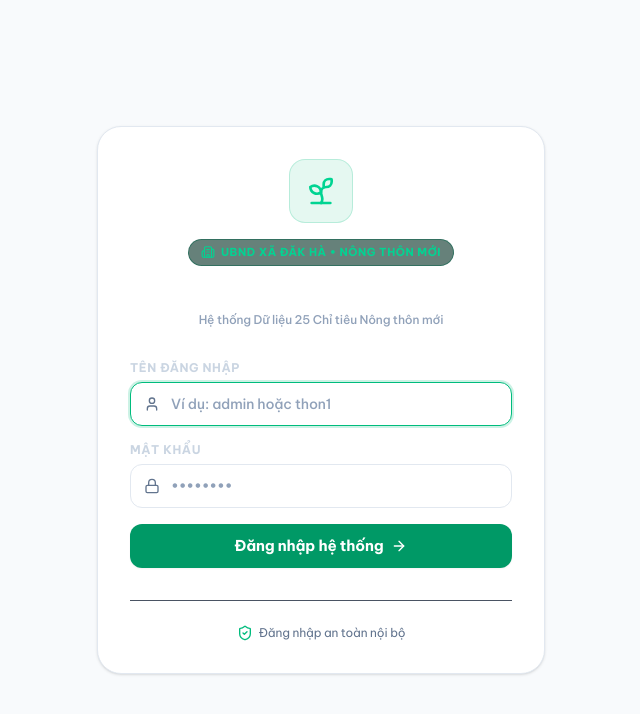
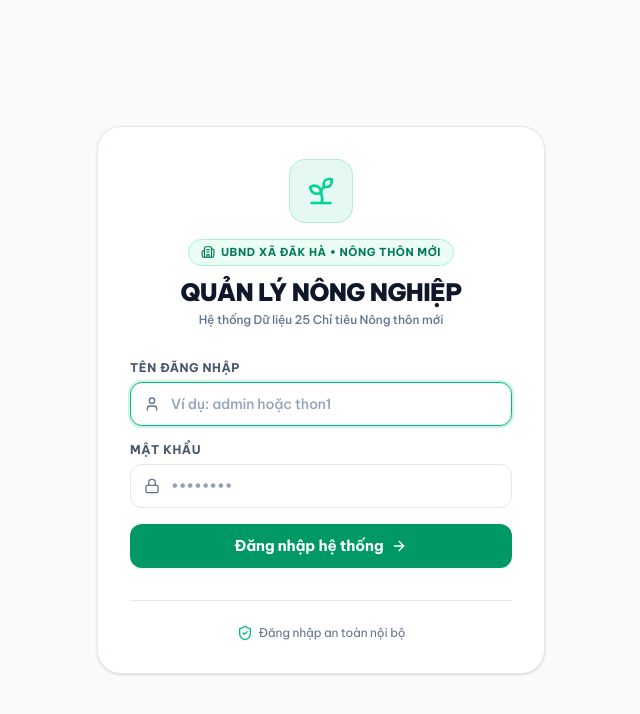
Before and after one commit to Umnuar/QLNN, a React (Vite) app in the folder QLNN-Client/: page / in a window 1280 px wide. Shown: the top 714 px of the page, without its empty margins (319-959 px from the left). Built offline with nearby package versions, Linux system fonts and the light colour scheme; no server answers.

Commit message:
fix(ui): improve light mode contrast on login and hide internal endpoints

```diff
--- a/QLNN-Client/src/components/auth/LoginView.tsx
+++ b/QLNN-Client/src/components/auth/LoginView.tsx
@@ -55,14 +55,14 @@ export const LoginView: React.FC = () => {
           <div className="w-16 h-16 bg-emerald-500/10 border border-emerald-500/20 text-emerald-400 rounded-2xl mx-auto flex items-center justify-center mb-4">
             <Sprout className="w-8 h-8" />
           </div>
-          <div className="inline-flex items-center gap-1.5 px-3 py-1 rounded-full bg-emerald-950/60 text-emerald-400 border border-emerald-800/50 text-[11px] font-bold uppercase tracking-wider mb-2.5">
+          <div className="inline-flex items-center gap-1.5 px-3 py-1 rounded-full bg-emerald-50 dark:bg-emerald-950/60 text-emerald-700 dark:text-emerald-400 border border-emerald-200 dark:border-emerald-800/50 text-[11px] font-bold uppercase tracking-wider mb-2.5">
             <Building2 className="w-3.5 h-3.5" />
             <span>UBND XÃ ĐĂK HÀ • NÔNG THÔN MỚI</span>
           </div>
-          <h1 className="text-2xl font-black text-white tracking-tight">
+          <h1 className="text-2xl font-black text-slate-900 dark:text-white tracking-tight">
             QUẢN LÝ NÔNG NGHIỆP
           </h1>
-          <p className="text-xs font-medium text-slate-400 mt-1">
+          <p className="text-xs font-medium text-slate-500 dark:text-slate-400 mt-1">
             Hệ thống Dữ liệu 25 Chỉ tiêu Nông thôn mới
           </p>
         </div>
@@ -78,7 +78,7 @@ export const LoginView: React.FC = () => {
         {/* Form */}
         <form onSubmit={handleLogin} className="space-y-4">
           <div>
-            <label className="block text-xs font-bold text-slate-300 uppercase tracking-wider mb-1.5">
+            <label className="block text-xs font-bold text-slate-600 dark:text-slate-300 uppercase tracking-wider mb-1.5">
               Tên đăng nhập
             </label>
             <div className="relative">
@@ -98,7 +98,7 @@ export const LoginView: React.FC = () => {
           </div>
 
           <div>
-            <label className="block text-xs font-bold text-slate-300 uppercase tracking-wider mb-1.5">
+            <label className="block text-xs font-bold text-slate-600 dark:text-slate-300 uppercase tracking-wider mb-1.5">
               Mật khẩu
             </label>
             <div className="relative">
@@ -133,7 +133,7 @@ export const LoginView: React.FC = () => {
         </form>
 
         {/* Footer Note */}
-        <div className="mt-8 pt-6 border-t border-slate-800/80 text-center">
+        <div className="mt-8 pt-6 border-t border-slate-200 dark:border-slate-800/80 text-center">
           <div className="flex items-center justify-center gap-1.5 text-xs text-slate-500">
             <ShieldCheck className="w-4 h-4 text-emerald-500" />
             <span>Đăng nhập an toàn nội bộ</span>
--- a/QLNN-Client/src/components/network/ServerStatusModal.tsx
+++ b/QLNN-Client/src/components/network/ServerStatusModal.tsx
@@ -1,5 +1,5 @@
 import React from 'react';
-import { X, Server, ShieldCheck, Globe, CheckCircle2, AlertTriangle } from 'lucide-react';
+import { X, Server, ShieldCheck, CheckCircle2, AlertTriangle } from 'lucide-react';
 import { useApp } from '../../AppContext';
 
 interface ServerStatusModalProps {
@@ -79,25 +79,6 @@ export const ServerStatusModal: React.FC<ServerStatusModalProps> = ({
             </div>
           </div>
 
-          {/* Endpoints Info */}
-          <div className="space-y-2">
-            <div className="font-bold text-slate-700 dark:text-slate-300 uppercase text-[10px] tracking-wider">
-              Địa Chỉ Máy Chủ Cấu Hình
-            </div>
-            <div className="p-3 bg-slate-100 dark:bg-slate-950 text-slate-300 rounded-xl font-mono text-[11px] space-y-1.5 border border-transparent dark:border-slate-800">
-              <div className="flex items-center gap-2">
-                <Globe className="w-3.5 h-3.5 text-emerald-400 shrink-0" />
-                <span className="text-slate-400">SSO Gateway:</span>
-                <span className="text-white truncate">http://localhost:5000/api/auth</span>
-              </div>
-              <div className="flex items-center gap-2">
-                <Server className="w-3.5 h-3.5 text-emerald-400 shrink-0" />
-                <span className="text-slate-400">QLNN Backend:</span>
-                <span className="text-white truncate">http://localhost:5001/api</span>
-              </div>
-            </div>
-          </div>
-
           {/* Current Session */}
           <div className="p-3 bg-emerald-50 dark:bg-emerald-950/60 border border-emerald-200 dark:border-emerald-800 rounded-xl flex items-center justify-between text-emerald-900 dark:text-emerald-200">
             <div className="flex items-center gap-2">
```
